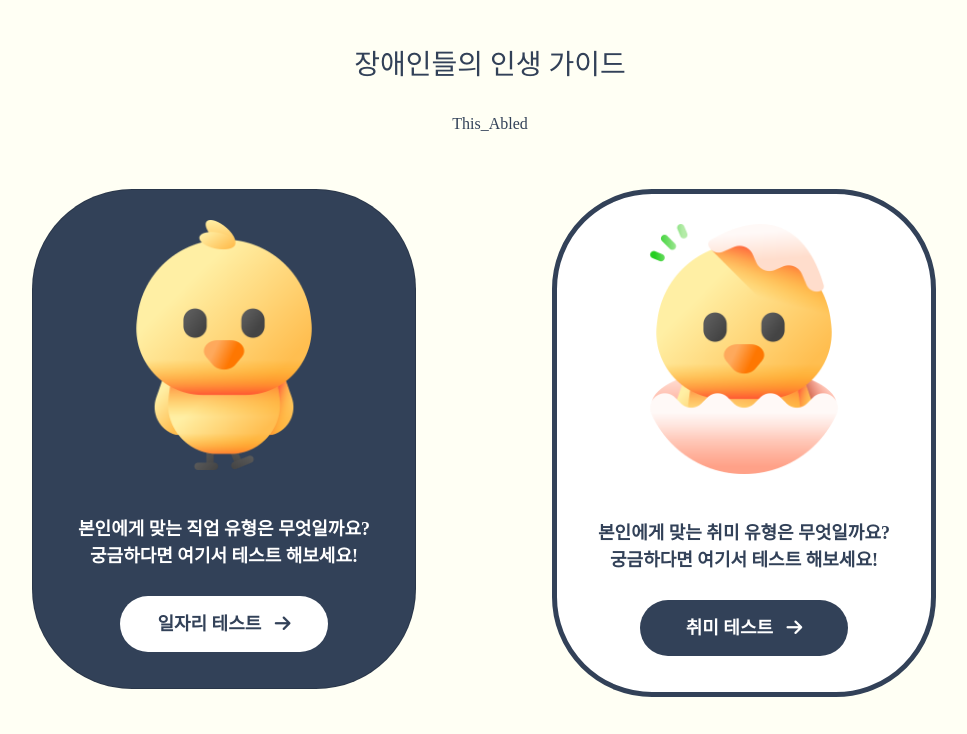
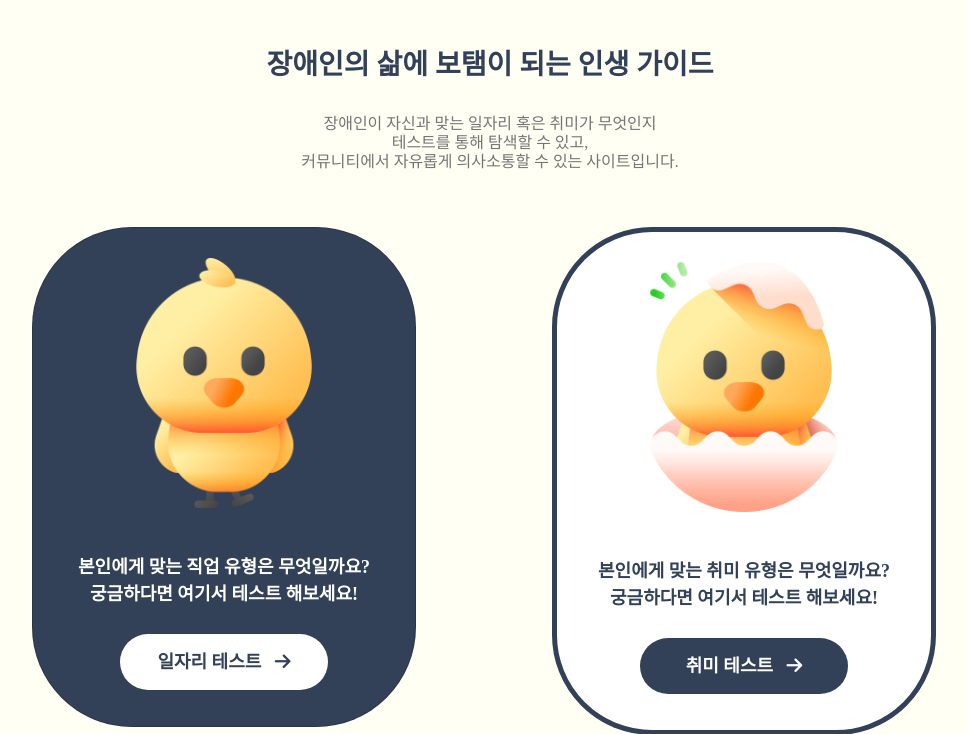
Before and after one commit to dukwoo/22_This_Abled, a Django app: page / in a window 1280 px wide. Shown: the part 48-782 px from the top of the page, without its empty margins (150-1117 px from the left). Run offline with Django 4.2, Linux system fonts and the light colour scheme; some libraries are stand-ins or nearby versions; some web fonts are replaced.

Commit message:
대문페이지 소개 멘트 수정

```diff
--- a/This_Abled22/firstapp/templates/firstapp/landing.html
+++ b/This_Abled22/firstapp/templates/firstapp/landing.html
@@ -29,9 +29,12 @@
             <div class="row my-5">
                 <div class="col">
                     <div id="main_word">
-                        <h3>장애인들의 인생 가이드 </h3>
-                        <br>
-                        <h6>This_Abled</h6>
+                        <h3><strong>장애인의 삶에 보탬이 되는 인생 가이드</strong></h3><br>
+                        <h6 style="color: #757575">
+                            장애인이 자신과 맞는 일자리 혹은 취미가 무엇인지<br>
+                            테스트를 통해 탐색할 수 있고,<br>
+                            커뮤니티에서 자유롭게 의사소통할 수 있는 사이트입니다.
+                        </h6>
                     </div>
                 </div>
             </div>
@@ -48,7 +51,7 @@
                                 본인에게 맞는 직업 유형은 무엇일까요? <br>
                                 궁금하다면 여기서 테스트 해보세요!
                             </p>
-                            <a id="c_job" href="/start_job_test/" class="btn btn-primary rounded-pill" onclick="speak('일자리 테스트')">
+                            <a id="c_job" href="/start_job_test/" class="btn btn-primary rounded-pill">
                                 일자리 테스트 &nbsp; <i class="fas fa-arrow-right"></i>
                             </a>
                         </div>
@@ -66,7 +69,7 @@
                                 본인에게 맞는 취미 유형은 무엇일까요? <br>
                                 궁금하다면 여기서 테스트 해보세요!
                             </p>
-                            <a id="c_hobby" href="/start_hobby_test/" class="btn btn-primary rounded-pill" onclick="speak('취미 테스트')">
+                            <a id="c_hobby" href="/start_hobby_test/" class="btn btn-primary rounded-pill">
                                 취미 테스트 &nbsp; <i class="fas fa-arrow-right"></i>
                             </a>
                         </div>
@@ -85,56 +88,6 @@
                 </div>
             </div>
         </div>
-        <script>
-            function speak(text) {
-                if (typeof SpeechSynthesisUtterance === "undefined" || typeof window.speechSynthesis === "undefined") {
-                    alert("이 브라우저는 음성 합성을 지원하지 않습니다.")
-                    return
-                }
-                window.speechSynthesis.cancel() // 현재 읽고있다면 초기화
-
-                const prop = {
-                  rate: 0.9,
-                  pitch: 0.8,
-                  lang: "ko-KR"
-              } || {}
-
-                const speechMsg = new SpeechSynthesisUtterance()
-                speechMsg.rate = prop.rate || 0.9 // 속도: 0.1 ~ 10
-              speechMsg.pitch = prop.pitch || 0.8 // 음높이: 0 ~ 2
-              speechMsg.lang = prop.lang || "ko-KR"
-                speechMsg.text = text
-
-                // SpeechSynthesisUtterance에 저장된 내용을 바탕으로 음성합성 실행
-                window.speechSynthesis.speak(speechMsg)
-            }
-
-            // 이벤트 영역
-            const selectLang = document.getElementById("select-lang")
-            const text = document.getElementsByClassName('q1')
-
-            let elements = document.getElementsByClassName('q1');
-            // elements[0].addEventListener("click", e => {
-            //     alert(elements[0].value)
-            //     speak(elements[i].value, {
-            //         rate: 1,
-            //         pitch: 0.9,
-            //         lang: "ko-KR"
-            //     })
-            // })
-            // elements[1].addEventListener("click", e => {
-            //     alert(elements[1].value)
-            //     speak(elements[i].value, {
-            //         rate: 1,
-            //         pitch: 0.9,
-            //         lang: "ko-KR"
-            //     })
-            // })
-
-
-
-        </script>
-
 
         <!--footer-->
         {% include 'firstapp/footer.html' %}
```
Also changed, not shown: This_Abled22/db.sqlite3.
